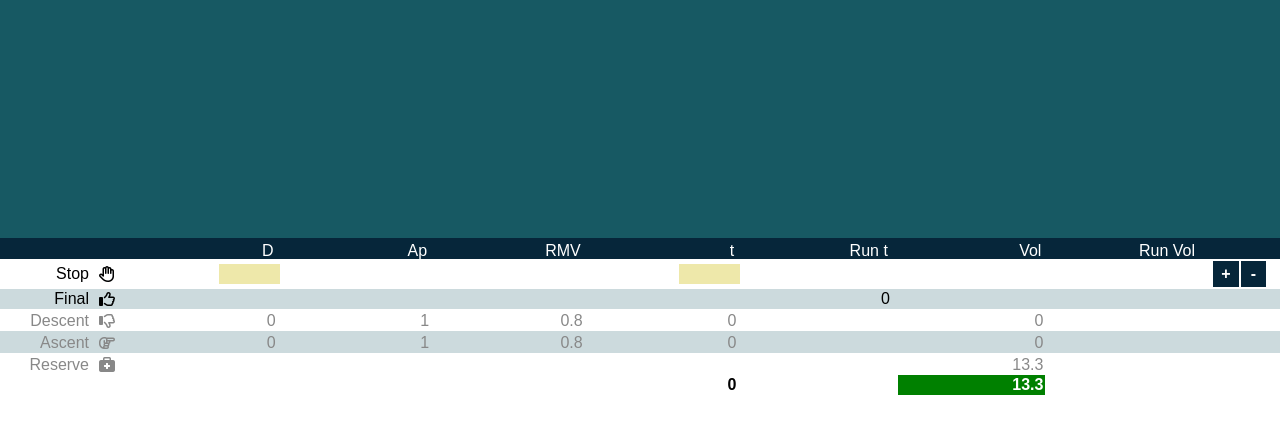
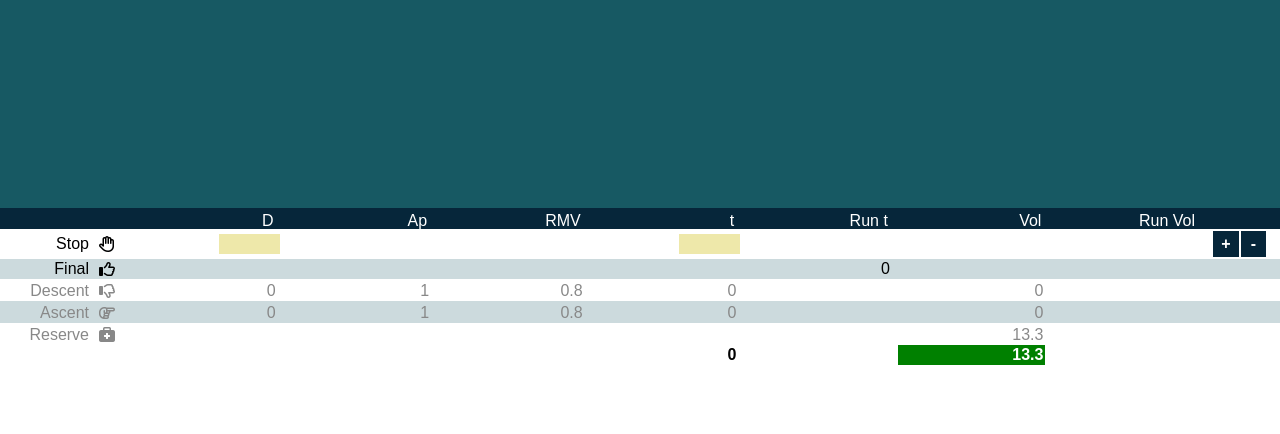
Before and after one commit to kentgeorgeson/diveplanner, a plain HTML site: page index.html in a window 1280 px wide. Shown: the part 42-476 px from the top of the page. Drawn offline with nearby package versions, Linux system fonts and the light colour scheme.

Commit message:
fix layout

```diff
--- a/style.css
+++ b/style.css
@@ -9,7 +9,7 @@ main {
     grid-template-areas:
         "divechart"
         "diveplan";
-    grid-template-rows: minmax(250px, 1fr) 1fr;
+    grid-template-rows: 250px 1fr;
     grid-template-columns: 1fr;
 }
 
```
